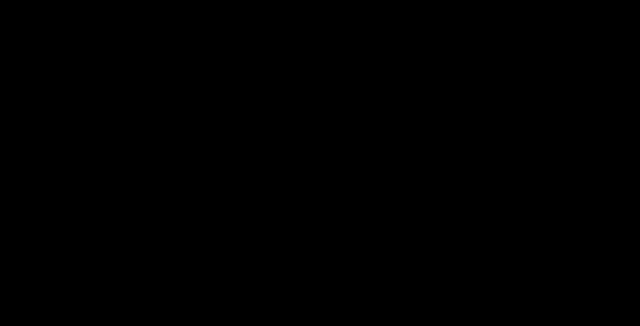
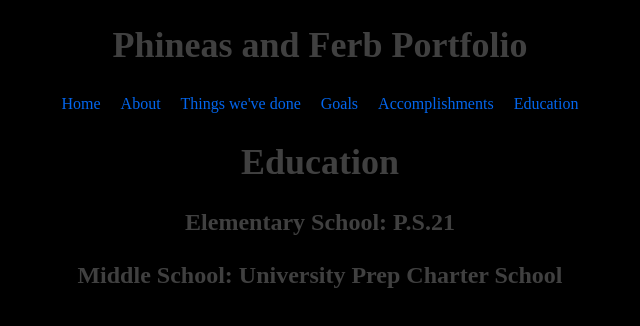
Before and after one commit to nothankyouwdym/vitejs-vite-6z6mrz, a React (Vite) app: page /Education in a window 1280 px wide. Before the commit this address had no page. Shown: the top 326 px of the page, without its empty margins (320-960 px from the left). Built offline with nearby package versions, Linux system fonts and the light colour scheme.

Commit message:
2 files modified, 1 added

```diff
--- /dev/null
+++ b/src/Education.jsx
@@ -0,0 +1,27 @@
+
+
+
+
+
+const Education = () =>{
+  return(
+    <section>
+      <h1>Education</h1>
+
+      <h4>Elementary School: P.S.21</h4>
+
+      <p>
+        <strong>
+          <em>
+
+          </em>
+        </strong>
+      </p>
+
+      <h4>Middle School: University Prep Charter School</h4>
+    </section>
+  )
+}
+
+
+export default Education
--- a/src/Navbar.jsx
+++ b/src/Navbar.jsx
@@ -10,6 +10,7 @@
         <span><Link to="/Things-We've-Done">Things we've done</Link></span>
         <span><Link to="/Goals">Goals</Link></span>
         <span><Link to="/Accomplishments">Accomplishments</Link></span>
+        <span><Link to="/Education">Education</Link></span>
       </nav>
     </section>
   )
--- a/src/main.jsx
+++ b/src/main.jsx
@@ -8,6 +8,7 @@
 import Home from './Home'
 import Goals from "./Goals"
 import Accomplishments from './Accomplishments'
+import Education from './Education'
 
 ReactDOM.createRoot(document.getElementById('root')).render(
   <BrowserRouter>
@@ -17,7 +18,8 @@
               <Route path="Things-We've-Done" element={<Inventions />}></Route>
               <Route path="/" element={<Home />}></Route>
               <Route path="Goals" element={<Goals />}></Route>
-              <Route path="/Accomplishments" element={<Accomplishments />}></Route>
+              <Route path="Accomplishments" element={<Accomplishments />}></Route>
+              <Route path="Education" element={<Education />}></Route>
           </Route>
         </Routes>
   </BrowserRouter>
```
